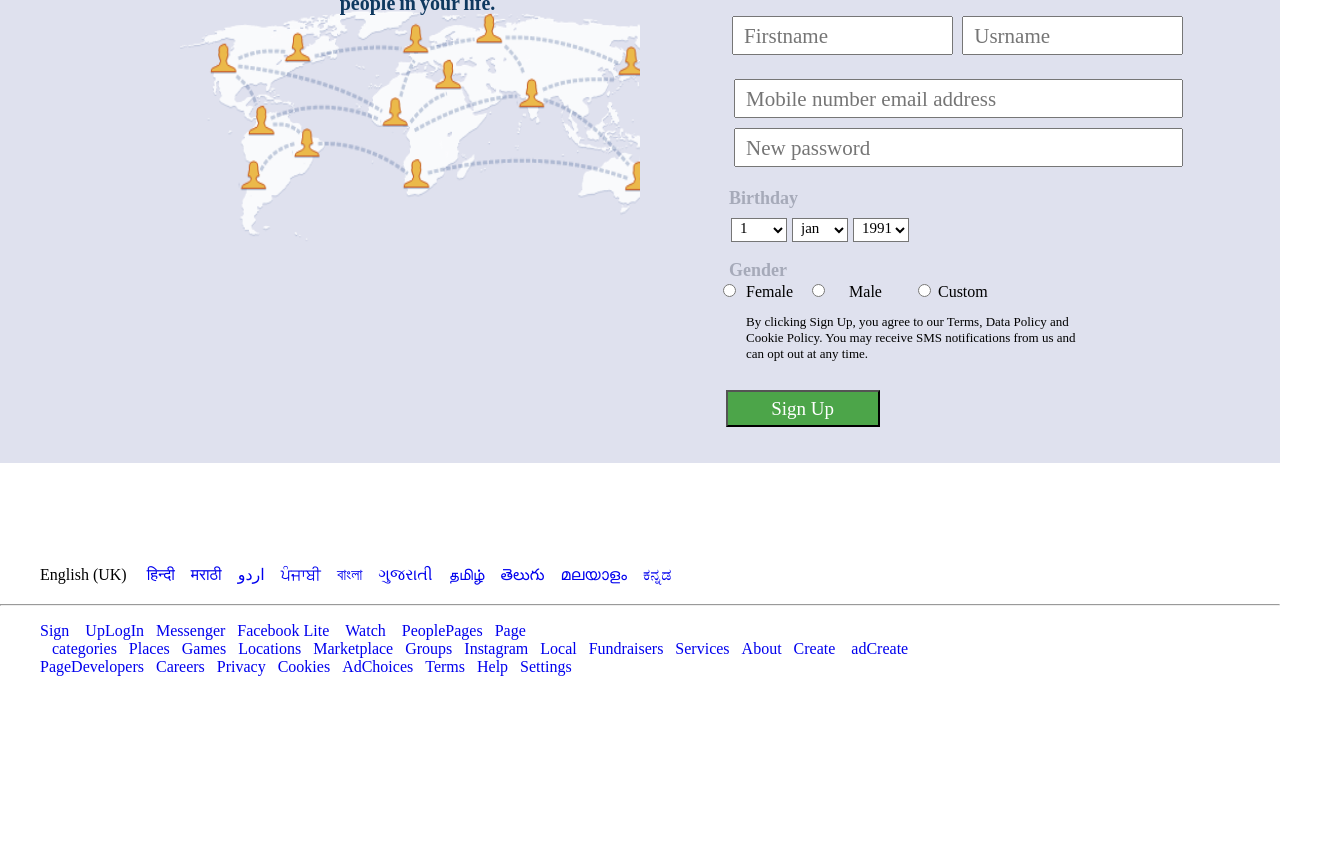
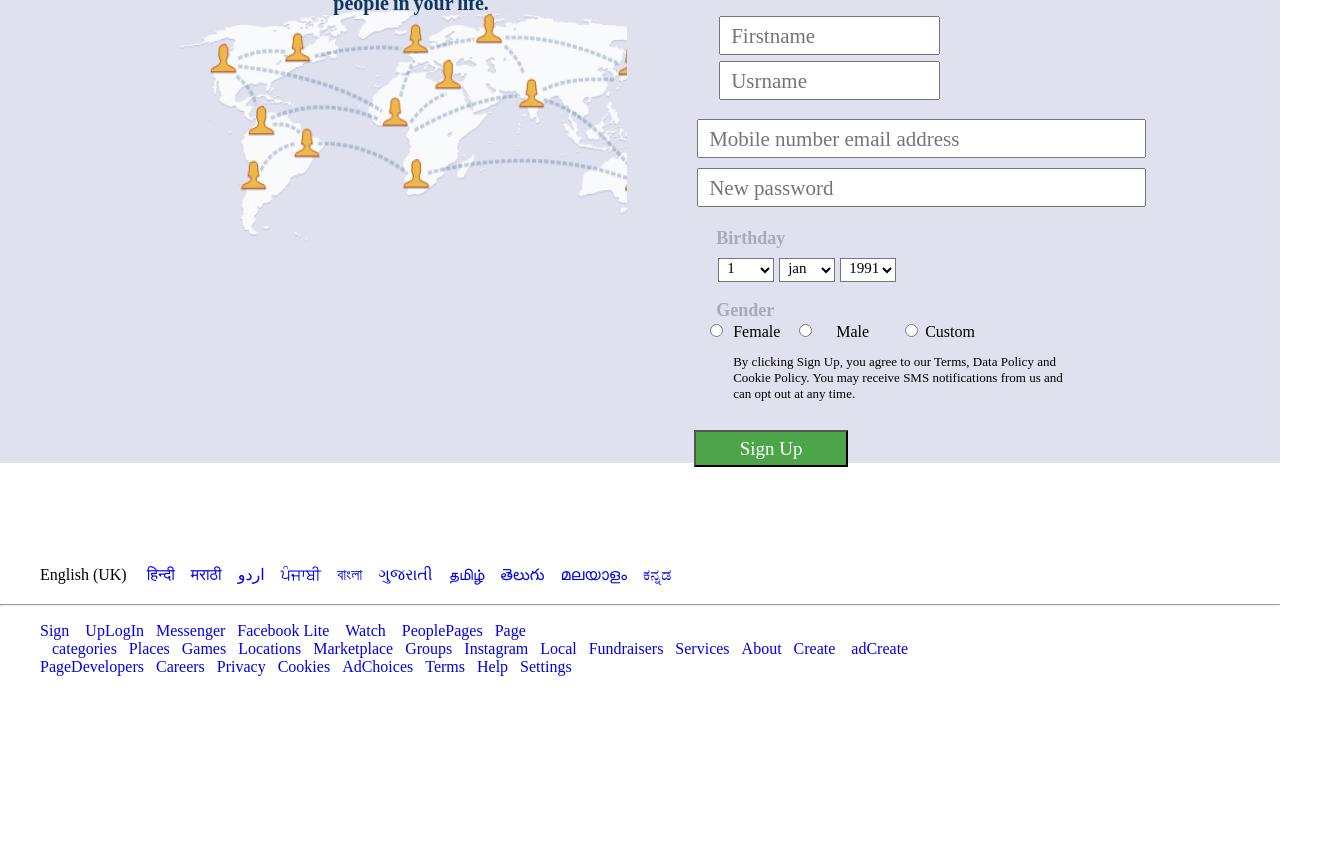
Before and after one commit to jamesjoel/tss11_b, a plain HTML site: page Varun Gurjar/CSS/fb1.html in a window 1280 px wide. Shown: the part 169-1019 px from the top of the page, 1342 px wide, since content can reach past the window. Drawn offline with Linux system fonts and the light colour scheme.

Commit message:
Update css1.css

```diff
--- a/Varun Gurjar/CSS/css1.css
+++ b/Varun Gurjar/CSS/css1.css
@@ -31,7 +31,7 @@ body{
 
 }
 .table{
-	margin: 10px 89px 0px;
+	margin:  5px 65px 0px;
 
 }
 .table tr{
@@ -56,7 +56,7 @@ body{
 	background-color:#2f477a;
 }
 .box1{
-	width: 50%;
+	width: 49%;
 	height: 500px;
 	float: left;
 	background-image: url("image/facebook.png");
@@ -74,7 +74,7 @@ body{
   }
 .box2{
 	float: left;
-	width: 49%;
+	width:39%;
 	height: 500px;
 	margin: 0px 0px 0px 0px;
 
```
